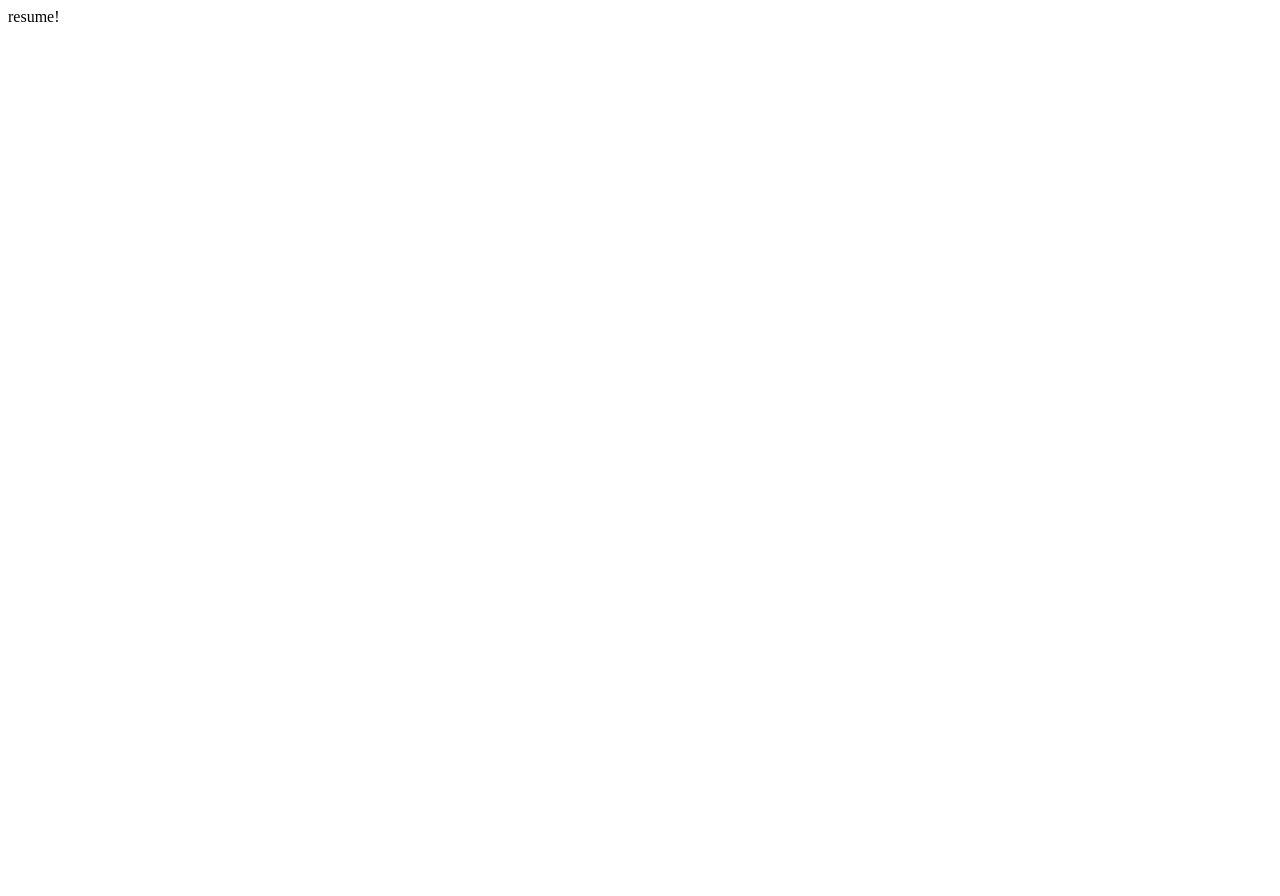
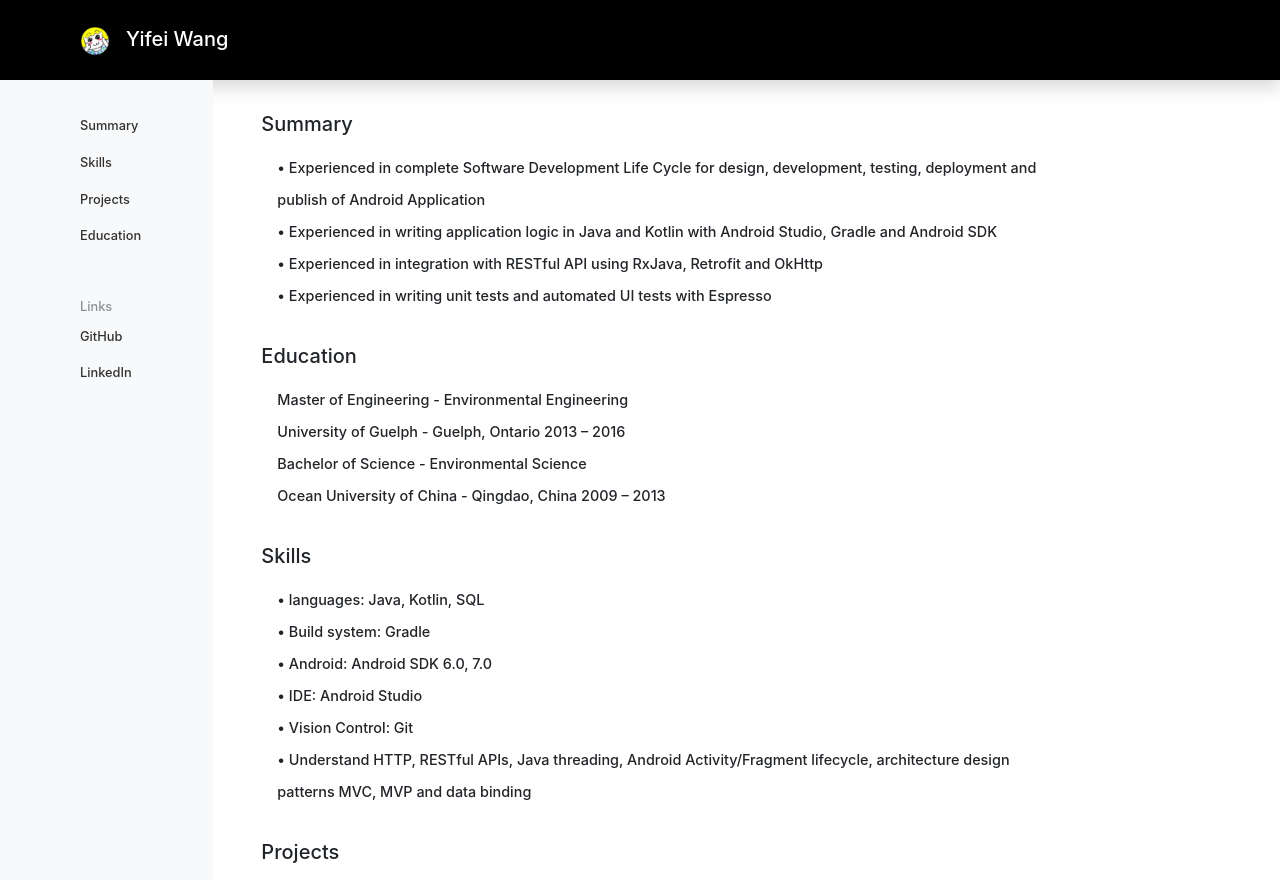
Before and after one commit to yifeidesu/yifeidesu.github.io, a plain HTML site: page src/views/resume.html in a window 1280 px wide. Before the commit the page ends 800 px from the top, so only its background shows below. Drawn offline with nearby package versions, Linux system fonts and the light colour scheme.

Commit message:
add resume page

```diff
--- a/index.html
+++ b/index.html
@@ -5,19 +5,19 @@
   <meta charset="utf-8">
   <meta name="viewport" content="width=device-width, initial-scale=1, shrink-to-fit=no">
   <title>Yifei Wang</title>
-  <link rel="shortcut icon" href="src/assets/page_ic.jpg" type="image/png">
+  <link rel="shortcut icon" href="src/assets/ic_me.png" type="image/png">
   <link rel="stylesheet" href="https://stackpath.bootstrapcdn.com/bootstrap/4.1.1/css/bootstrap.min.css" integrity="sha384-WskhaSGFgHYWDcbwN70/dfYBj47jz9qbsMId/iRN3ewGhXQFZCSftd1LZCfmhktB" crossorigin="anonymous">
   <link rel="stylesheet" type="text/css" href="src/css/styles.css">
 </head>
 
-<body class="h-100">
-  <div id="content" class="container text-center">
-    <h1 id="heading1" class="display-4">Hi! I'm Yifei.</h1>
-
+<body>
+  <div id="content h-100" class="container text-center">
+    <h1 id="heading1" class="display-4" style="margin: 4rem 0 2rem 0;">Hi! I'm Yifei.</h1>
+    <p id="bio">Coding and me</p>
     <img id="profile_img" class="rounded-circle" src="https://lh3.googleusercontent.com/-T9vGZJ3-E_E/WtgRatnkGxI/AAAAAAAAAMI/XzUb1cqcQzkTXidgjAAxXVXfo2E1ihc2gCEwYBhgL/w80-h80-p/IdPhoto.jpg" alt="">
 
-    <p><a href="#">Resume</a></p>
-    <p><a href="#">Projects</a></p>
+    <p><a href="src/views/resume.html">Resume</a></p>
+    <p><a href="src/views/projects.html">Projects</a></p>
     <p><a href="#">GitHub</a></p>
     <p><a href="#">LinkedIn</a></p>
 
--- /dev/null
+++ b/src/css/resume.css
@@ -0,0 +1,61 @@
+#top-nav{
+  padding-left: 5.0rem;
+  padding-right: 5.0rem;
+  height: 5rem;
+  color: white;
+  background: black;
+}
+
+#top-nav-ic-img {
+  width: 1.5m;
+  height: 1.5em;
+  margin-right: 0.8em;
+}
+
+#sidebar-div {
+  position: sticky;
+  height: 100%;
+  padding: 2rem 0 0 5rem;
+}
+
+html, body{
+  height: 100%;
+}
+
+body {
+  font-weight: 500;
+}
+
+main div h5 {
+  margin: 0 0 1rem 0;
+
+}
+
+div p {
+  margin: 0 0 2rem 1rem;
+  line-height: 2rem;
+  font-size: 0.9rem;
+}
+
+.container-fluid, .container-fluid .row, .navbar {
+  height: 100%;
+}
+
+#sidebar-div ul li a{
+  color: black;
+  opacity: 0.8;
+  font-size: 0.8em;
+}
+
+#sidebar-div ul li{
+  margin: 0 0 0.8rem 0;
+}
+
+div {
+  display: block;
+}
+
+/* debug */
+#sudebar{
+  background: greenyellow;
+}
--- a/src/css/styles.css
+++ b/src/css/styles.css
@@ -2,7 +2,7 @@
   margin: 320dp;
 }
 
-#content{
+#content {
   margin: 0 auto;
   display: block;
 }
@@ -10,21 +10,24 @@
 body {
   background: #263238;
   margin-top: 2.0em;
-
+  color: #ECEFF1;
 }
 
+
 h1 {
-  color: #FAFAFA;
+  color: white;
 }
 
 img {
   margin-top: 2.0em;
-  margin-bottom: 2.5em;
+  margin-bottom: 3.0em;
 }
 
 a {
   color: #ECEFF1;
   font-size: 1.0em;
+}
 
-
+#bio {
+  color: #B0BEC5;
 }
--- a/src/views/resume.html
+++ b/src/views/resume.html
@@ -1 +1,114 @@
-resume!
+<!doctype html>
+<html lang="en">
+
+<head>
+    <meta charset="utf-8">
+    <meta name="viewport" content="width=device-width, initial-scale=1, shrink-to-fit=no">
+    <title>Yifei Wang Resume</title>
+    <link rel="shortcut icon" href="../assets/ic_me.png" type="image/png">
+    <link rel="stylesheet" href="https://stackpath.bootstrapcdn.com/bootstrap/4.1.1/css/bootstrap.min.css" integrity="sha384-WskhaSGFgHYWDcbwN70/dfYBj47jz9qbsMId/iRN3ewGhXQFZCSftd1LZCfmhktB"
+        crossorigin="anonymous">
+    <link rel="stylesheet" type="text/css" href="../css/resume.css">
+</head>
+
+<body>
+    <!-- TOP NAVBAR -->
+    <header id='top-nav' class="navbar navbar-expand flex-column flex-md-row navbar-dark shadow">
+        <div id='navbar-ic-container' class="container-fluid">
+            <a class="navbar-brand" href="../../index.html">
+                <img id='top-nav-ic-img' class='rounded-cricle' src="../assets/ic_me.png">Yifei Wang
+            </a>
+        </div>
+    </header>
+
+    <!-- UNDER HEADER -->
+    <div id='under-header' class="container-fluid">
+        <div class="row">
+
+            <!-- SIDEBAR -->
+            <div id='sidebar-div' class="col-md-2 bg-light" style="position: sticky">
+                <ul class="nav flex-column mb-2">
+                    <li class="nav-item">
+                        <a href="#sec_summary">Summary</a>
+                    </li>
+                    <li class="nav-item">
+                        <a href="#sec_skills">Skills</a>
+                    </li>
+                    <li class="nav-item">
+                        <a href="#sec_projects">Projects</a>
+                    </li>
+                    <li class="nav-item">
+                        <a href="#sec_education">Education</a>
+                    </li>
+                </ul>
+
+                <ul class="nav flex-column mb-2">
+
+                    <h6 style="font-size: 0.8em; opacity: 0.5; padding-top: 2rem;">Links</h6>
+                    <li class="nav-item">
+                        <a href="#">GitHub</a>
+                    </li>
+                    <li class="nav-item">
+                        <a href="#">LinkedIn</a>
+                    </li>
+                </ul>
+            </div>
+
+            <!-- MAIN CONTENT -->
+            <main role="main" class="col-12 col-md-9 col-xl-8 py-md-3 pl-md-5">
+                <div style="padding-top: 1.0rem;">
+                    <h5 id="sec_summary">Summary</h4>
+                    <p>
+                            •	Experienced in complete Software Development Life Cycle for
+                            design, development, testing, deployment and publish of Android Application <br>
+                            •	Experienced in writing application logic in Java and Kotlin with Android Studio,
+                            Gradle and Android SDK <br>
+                            •	Experienced in integration with RESTful API using RxJava, Retrofit and OkHttp <br>
+                            •	Experienced in writing unit tests and automated UI tests with Espresso
+
+                        </p>
+
+                    <h5 id='sec_education'>Education</h4>
+                    <p>
+                            Master of Engineering - Environmental Engineering <br>
+                            University of Guelph - Guelph, Ontario		2013 – 2016 <br>
+                            Bachelor of Science - Environmental Science <br>
+                            Ocean University of China - Qingdao, China	2009 – 2013
+                    </p>
+
+                    <h5 id='sec_skills'>Skills</h4>
+                    <p>
+                            •	languages: Java, Kotlin, SQL <br>
+                            •	Build system: Gradle <br>
+                            •	Android: Android SDK 6.0, 7.0 <br>
+                            •	IDE: Android Studio <br>
+                            •	Vision Control: Git <br>
+                            •	Understand HTTP, RESTful APIs, Java threading, Android Activity/Fragment lifecycle,
+                            architecture design patterns MVC, MVP and data binding
+
+                    </p>
+                    <h5 id='sec_projects'>Projects</h4>
+
+
+                </div>
+
+            </main>
+        </div>
+
+        <!-- <!-- Bootstrap core JavaScript
+    ================================================== -->
+        <!-- Placed at the end of the document so the pages load faster -->
+        <script src="https://code.jquery.com/jquery-3.3.1.slim.min.js" integrity="sha384-q8i/X+965DzO0rT7abK41JStQIAqVgRVzpbzo5smXKp4YfRvH+8abtTE1Pi6jizo"
+            crossorigin="anonymous"></script>
+        <script>window.jQuery || document.write('<script src="../../assets/js/vendor/jquery-slim.min.js"><\/script>')</script>
+        <script src="../../assets/js/vendor/popper.min.js"></script>
+        <script src="../../dist/js/bootstrap.min.js"></script>
+
+        <!-- Icons -->
+        <script src="https://unpkg.com/feather-icons/dist/feather.min.js"></script>
+        <script>
+            feather.replace()
+        </script>
+</body>
+
+</html>
```
Also changed, not shown: src/views/projects.html (added, +15 -0 lines), src/assets/ic_me.png (added).
